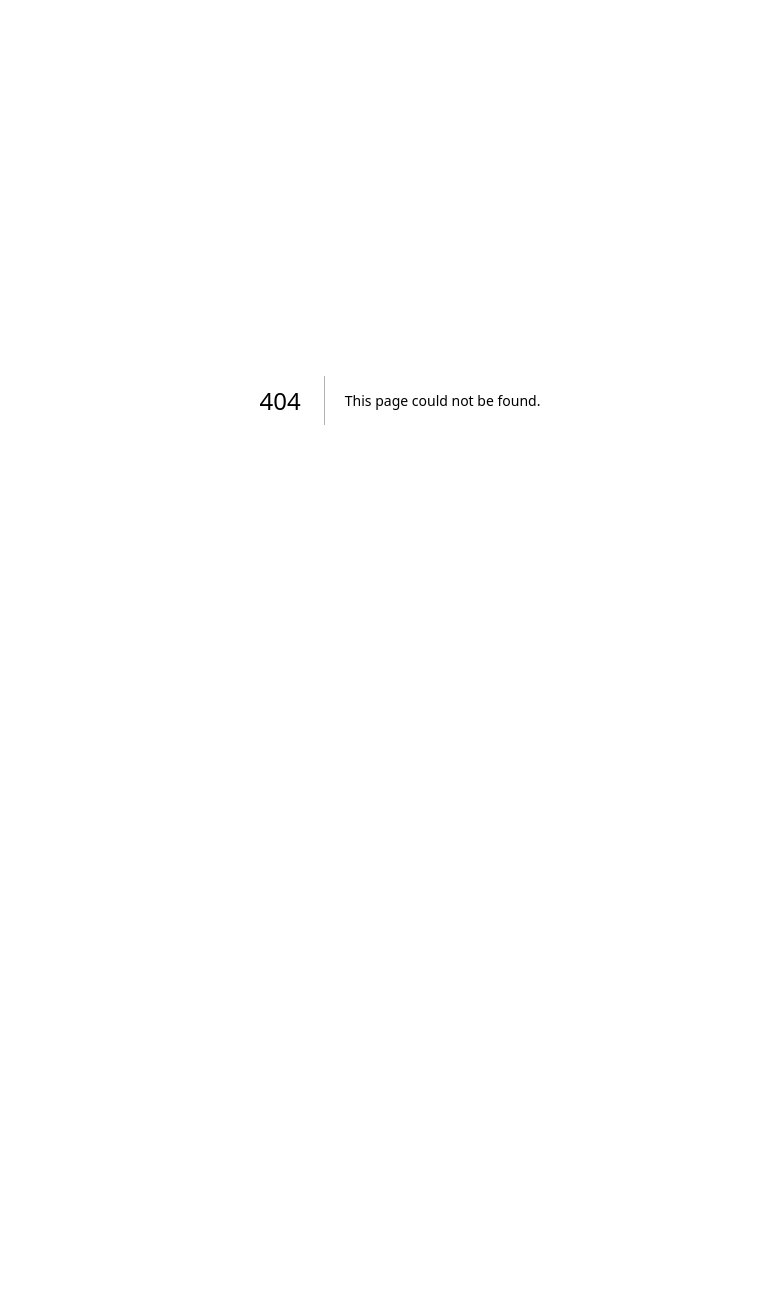
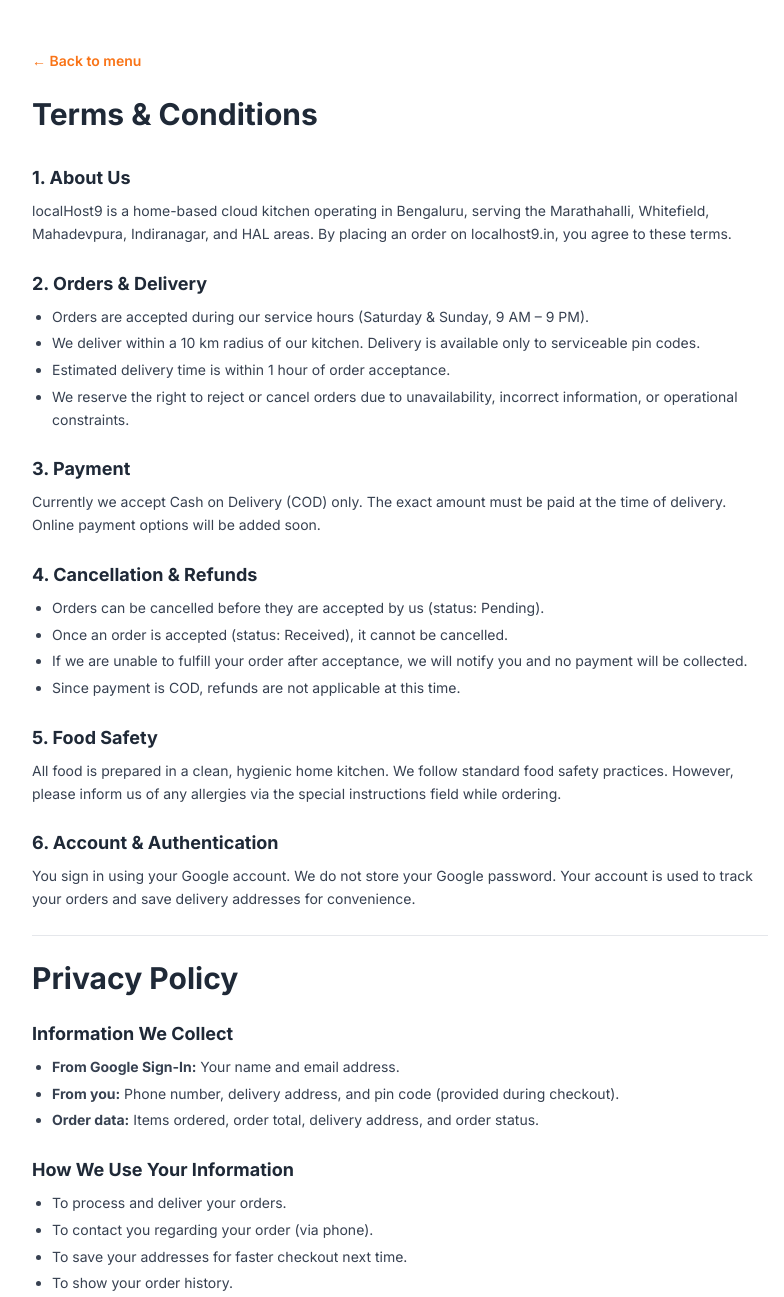
Before and after one commit to satyasharma/localhost9, a Next.js app: page /terms in a window 1280 px wide. Before the commit this address had no page. Shown: the top 1297 px of the page, without its empty margins (240-1024 px from the left). Before the commit the page ends 800 px from the top, so only its background shows below. Built offline with nearby package versions, Linux system fonts and the light colour scheme.

Commit message:
Add Terms & Privacy page with link in footer

```diff
--- a/src/app/page.tsx
+++ b/src/app/page.tsx
@@ -313,6 +313,7 @@
             <div className="text-center">
               <p className="text-lg font-semibold">localHost9</p>
               <p className="text-gray-400 text-sm">Root Access to Great Taste</p>
+              <a href="/terms" className="text-xs text-gray-500 hover:text-gray-300 mt-1 inline-block">Terms & Privacy</a>
             </div>
             <div className="text-center sm:text-right">
               <p className="text-sm font-semibold text-gray-300 mb-1">Contact</p>
--- /dev/null
+++ b/src/app/terms/page.tsx
@@ -0,0 +1,103 @@
+import Link from 'next/link';
+
+export const metadata = {
+  title: 'Terms & Privacy — localHost9',
+};
+
+export default function TermsPage() {
+  return (
+    <div className="min-h-screen bg-white">
+      <div className="max-w-3xl mx-auto px-4 py-12">
+        <Link href="/" className="text-orange-500 font-semibold hover:underline text-sm">← Back to menu</Link>
+
+        <h1 className="text-3xl font-bold text-gray-800 mt-6 mb-8">Terms & Conditions</h1>
+
+        <div className="prose prose-gray max-w-none space-y-6 text-sm text-gray-700 leading-relaxed">
+          <section>
+            <h2 className="text-lg font-bold text-gray-800 mb-2">1. About Us</h2>
+            <p>localHost9 is a home-based cloud kitchen operating in Bengaluru, serving the Marathahalli, Whitefield, Mahadevpura, Indiranagar, and HAL areas. By placing an order on localhost9.in, you agree to these terms.</p>
+          </section>
+
+          <section>
+            <h2 className="text-lg font-bold text-gray-800 mb-2">2. Orders & Delivery</h2>
+            <ul className="list-disc pl-5 space-y-1">
+              <li>Orders are accepted during our service hours (Saturday & Sunday, 9 AM – 9 PM).</li>
+              <li>We deliver within a 10 km radius of our kitchen. Delivery is available only to serviceable pin codes.</li>
+              <li>Estimated delivery time is within 1 hour of order acceptance.</li>
+              <li>We reserve the right to reject or cancel orders due to unavailability, incorrect information, or operational constraints.</li>
+            </ul>
+          </section>
+
+          <section>
+            <h2 className="text-lg font-bold text-gray-800 mb-2">3. Payment</h2>
+            <p>Currently we accept Cash on Delivery (COD) only. The exact amount must be paid at the time of delivery. Online payment options will be added soon.</p>
+          </section>
+
+          <section>
+            <h2 className="text-lg font-bold text-gray-800 mb-2">4. Cancellation & Refunds</h2>
+            <ul className="list-disc pl-5 space-y-1">
+              <li>Orders can be cancelled before they are accepted by us (status: Pending).</li>
+              <li>Once an order is accepted (status: Received), it cannot be cancelled.</li>
+              <li>If we are unable to fulfill your order after acceptance, we will notify you and no payment will be collected.</li>
+              <li>Since payment is COD, refunds are not applicable at this time.</li>
+            </ul>
+          </section>
+
+          <section>
+            <h2 className="text-lg font-bold text-gray-800 mb-2">5. Food Safety</h2>
+            <p>All food is prepared in a clean, hygienic home kitchen. We follow standard food safety practices. However, please inform us of any allergies via the special instructions field while ordering.</p>
+          </section>
+
+          <section>
+            <h2 className="text-lg font-bold text-gray-800 mb-2">6. Account & Authentication</h2>
+            <p>You sign in using your Google account. We do not store your Google password. Your account is used to track your orders and save delivery addresses for convenience.</p>
+          </section>
+
+          <hr className="my-8" />
+
+          <h1 className="text-3xl font-bold text-gray-800 mb-8">Privacy Policy</h1>
+
+          <section>
+            <h2 className="text-lg font-bold text-gray-800 mb-2">Information We Collect</h2>
+            <ul className="list-disc pl-5 space-y-1">
+              <li><strong>From Google Sign-In:</strong> Your name and email address.</li>
+              <li><strong>From you:</strong> Phone number, delivery address, and pin code (provided during checkout).</li>
+              <li><strong>Order data:</strong> Items ordered, order total, delivery address, and order status.</li>
+            </ul>
+          </section>
+
+          <section>
+            <h2 className="text-lg font-bold text-gray-800 mb-2">How We Use Your Information</h2>
+            <ul className="list-disc pl-5 space-y-1">
+              <li>To process and deliver your orders.</li>
+              <li>To contact you regarding your order (via phone).</li>
+              <li>To save your addresses for faster checkout next time.</li>
+              <li>To show your order history.</li>
+            </ul>
+          </section>
+
+          <section>
+            <h2 className="text-lg font-bold text-gray-800 mb-2">What We Don't Do</h2>
+            <ul className="list-disc pl-5 space-y-1">
+              <li>We do not sell or share your personal data with third parties.</li>
+              <li>We do not send marketing emails or SMS.</li>
+              <li>We do not track your browsing activity.</li>
+            </ul>
+          </section>
+
+          <section>
+            <h2 className="text-lg font-bold text-gray-800 mb-2">Data Storage</h2>
+            <p>Your data is stored securely on Supabase (cloud database) with row-level security. Only you can access your own orders and addresses. Our admin can view orders for fulfillment purposes only.</p>
+          </section>
+
+          <section>
+            <h2 className="text-lg font-bold text-gray-800 mb-2">Contact</h2>
+            <p>For any questions about these terms or your data, reach us on WhatsApp: <a href="https://wa.me/918618725442" className="text-orange-500 hover:underline">+91 8618725442</a></p>
+          </section>
+
+          <p className="text-gray-400 text-xs mt-8">Last updated: May 2026</p>
+        </div>
+      </div>
+    </div>
+  );
+}
```
